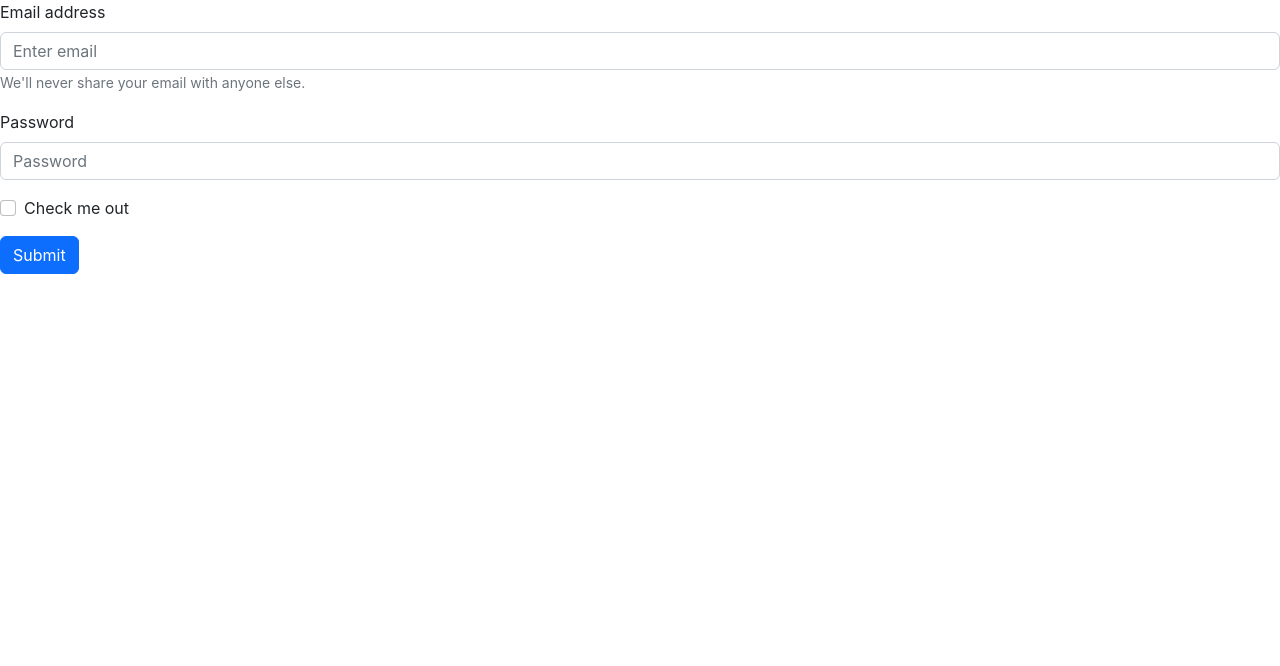
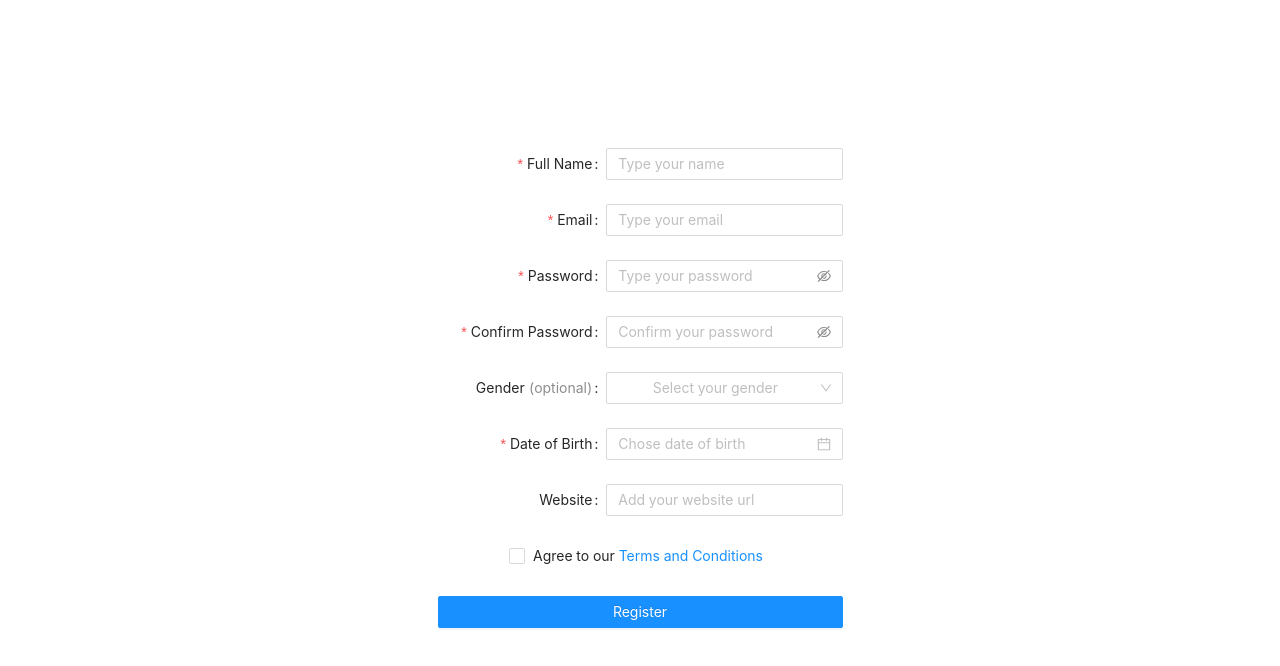
Before and after one commit to Spacelnvader/hrnet, a React (Create React App) app: page / in a window 1280 px wide. Shown: the top 666 px of the page. Built offline with nearby package versions, Linux system fonts and the light colour scheme.

Commit message:
essais antd

```diff
--- a/package.json
+++ b/package.json
@@ -7,6 +7,7 @@
     "@testing-library/jest-dom": "^5.16.5",
     "@testing-library/react": "^13.4.0",
     "@testing-library/user-event": "^14.4.3",
+    "antd": "^4.24.0",
     "bootstrap": "^5.2.2",
     "react": "^18.2.0",
     "react-bootstrap": "^2.5.0",
--- a/src/App.js
+++ b/src/App.js
@@ -2,7 +2,8 @@ import React from 'react'
 import { BrowserRouter as Router, Routes, Route } from 'react-router-dom'
 import Home from './pages/home'
 import EmployeeList from './pages/employee-list';
-import 'bootstrap/dist/css/bootstrap.min.css';
+import 'antd/dist/antd.css'
+
 
 import './App.css';
 
--- a/src/pages/home.jsx
+++ b/src/pages/home.jsx
@@ -1,6 +1,5 @@
 import React from 'react'
-import Button from 'react-bootstrap/Button';
-import Form from 'react-bootstrap/Form';
+import { Form, Button, Checkbox, DatePicker, Input, Select, Space } from "antd";
 
 
 /**
@@ -11,28 +10,158 @@ import Form from 'react-bootstrap/Form';
 
 const Home = () => {
     return (
+        <div className="App">
+            <header className="App-header">
+                <Form
+                    autoComplete="off"
+                    labelCol={{ span: 10 }}
+                    wrapperCol={{ span: 14 }}
+                    onFinish={(values) => {
+                        console.log({ values });
+                    }}
+                    onFinishFailed={(error) => {
+                        console.log({ error });
+                    }}
+                >
+                    <Form.Item
+                        name="fullName"
+                        label="Full Name"
+                        rules={[
+                            {
+                                required: true,
+                                message: "Please enter your name",
+                            },
+                            { whitespace: true },
+                            { min: 3 },
+                        ]}
+                        hasFeedback
+                    >
+                        <Input placeholder="Type your name" />
+                    </Form.Item>
 
-            <Form>
-                <Form.Group className="mb-3" controlId="formBasicEmail">
-                    <Form.Label>Email address</Form.Label>
-                    <Form.Control type="email" placeholder="Enter email" />
-                    <Form.Text className="text-muted">
-                        We'll never share your email with anyone else.
-                    </Form.Text>
-                </Form.Group>
+                    <Form.Item
+                        name="email"
+                        label="Email"
+                        rules={[
+                            {
+                                required: true,
+                                message: "Please enter your email",
+                            },
+                            { type: "email", message: "Please enter a valid email" },
+                        ]}
+                        hasFeedback
+                    >
+                        <Input placeholder="Type your email" />
+                    </Form.Item>
 
-                <Form.Group className="mb-3" controlId="formBasicPassword">
-                    <Form.Label>Password</Form.Label>
-                    <Form.Control type="password" placeholder="Password" />
-                </Form.Group>
-                <Form.Group className="mb-3" controlId="formBasicCheckbox">
-                    <Form.Check type="checkbox" label="Check me out" />
-                </Form.Group>
-                <Button variant="primary" type="submit">
-                    Submit
-                </Button>
-            </Form>
-        );
-    }
+                    <Form.Item
+                        name="password"
+                        label="Password"
+                        rules={[
+                            {
+                                required: true,
+                            },
+                            { min: 6 },
+                            {
+                                validator: (_, value) =>
+                                    value && value.includes("A")
+                                        ? Promise.resolve()
+                                        : Promise.reject("Password does not match criteria."),
+                            },
+                        ]}
+                        hasFeedback
+                    >
+                        <Input.Password placeholder="Type your password" />
+                    </Form.Item>
+
+                    <Form.Item
+                        name="confirmPassword"
+                        label="Confirm Password"
+                        dependencies={["password"]}
+                        rules={[
+                            {
+                                required: true,
+                            },
+                            ({ getFieldValue }) => ({
+                                validator(_, value) {
+                                    if (!value || getFieldValue("password") === value) {
+                                        return Promise.resolve();
+                                    }
+                                    return Promise.reject(
+                                        "The two passwords that you entered does not match."
+                                    );
+                                },
+                            }),
+                        ]}
+                        hasFeedback
+                    >
+                        <Input.Password placeholder="Confirm your password" />
+                    </Form.Item>
+
+                    <Form.Item name="gender" label="Gender" requiredMark="optional">
+                        <Select placeholder="Select your gender">
+                            <Select.Option value="male">Male</Select.Option>
+                            <Select.Option value="female">Female</Select.Option>
+                        </Select>
+                    </Form.Item>
+
+                    <Form.Item
+                        name="dob"
+                        label="Date of Birth"
+                        rules={[
+                            {
+                                required: true,
+                                message: "Please provide your date of birth",
+                            },
+                        ]}
+                        hasFeedback
+                    >
+                        <DatePicker
+                            style={{ width: "100%" }}
+                            picker="date"
+                            placeholder="Chose date of birth"
+                        />
+                    </Form.Item>
+
+                    <Form.Item
+                        name="website"
+                        label="Website"
+                        rules={[{ type: "url", message: "Please enter a valid url" }]}
+                        hasFeedback
+                    >
+                        <Input placeholder="Add your website url" />
+                    </Form.Item>
+
+                    <Form.Item
+                        name="agreement"
+                        wrapperCol={{ span: 24 }}
+                        valuePropName="checked"
+                        rules={[
+                            {
+                                validator: (_, value) =>
+                                    value
+                                        ? Promise.resolve()
+                                        : Promise.reject(
+                                            "To proceed, you need to agree with our terms and conditions"
+                                        ),
+                            },
+                        ]}
+                    >
+                        <Checkbox>
+                            {" "}
+                            Agree to our <a href="#">Terms and Conditions</a>
+                        </Checkbox>
+                    </Form.Item>
+
+                    <Form.Item wrapperCol={{ span: 24 }}>
+                        <Button block type="primary" htmlType="submit">
+                            Register
+                        </Button>
+                    </Form.Item>
+                </Form>
+            </header>
+        </div>
+    );
+}
 
 export default Home
```
Also changed, not shown: 1 other file (tests, documents, lock files or other folders).
